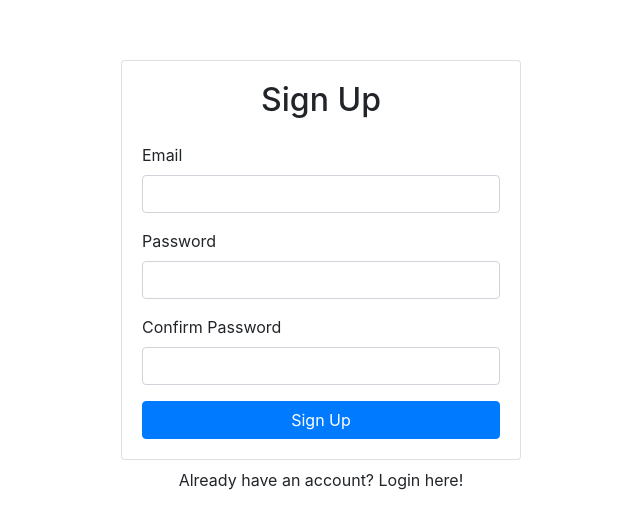
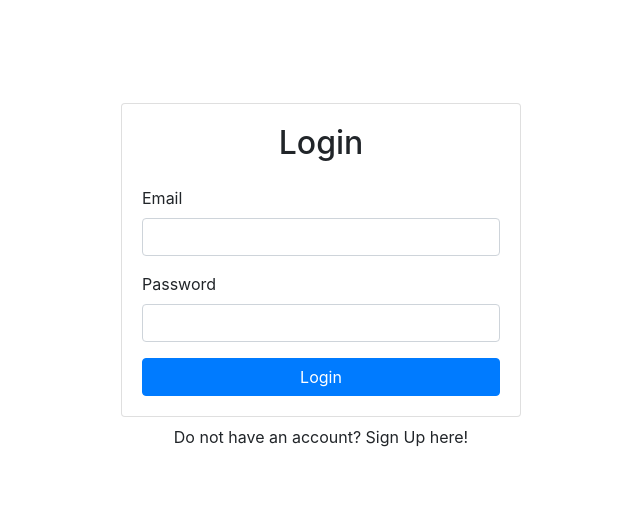
Before and after one commit to guvarallo/extractify, a React (Create React App) app: page /login in a window 1280 px wide. Shown: the part 124-652 px from the top of the page, without its empty margins (319-959 px from the left). Built offline with nearby package versions, Linux system fonts and the light colour scheme; no server answers.

Commit message:
added routes and login page

```diff
--- a/package.json
+++ b/package.json
@@ -11,6 +11,7 @@
     "react": "^16.14.0",
     "react-bootstrap": "^1.3.0",
     "react-dom": "^16.14.0",
+    "react-router-dom": "^5.2.0",
     "react-scripts": "3.4.3"
   },
   "scripts": {
--- a/src/components/App.js
+++ b/src/components/App.js
@@ -1,21 +1,30 @@
 import React from "react";
 import { Container } from "react-bootstrap";
+import { BrowserRouter as Router, Switch, Route } from "react-router-dom";
 
 import { AuthProvider } from "../contexts/AuthContext";
+import Dashboard from "./Dashboard";
 import Signup from "./Signup";
+import Login from "./Login";
 
 function App() {
   return (
-    <AuthProvider>
     <Container
       className='d-flex align-items-center justify-content-center'
       style={{ minHeight: "100vh" }}
     >
       <div className='w-100' style={{ maxWidth: "400px" }}>
-          <Signup />
+        <Router>
+          <AuthProvider>
+            <Switch>
+              <Route exact path='/' component={Dashboard} />
+              <Route path='/signup' component={Signup} />
+              <Route path='/login' component={Login} />
+            </Switch>
+          </AuthProvider>
+        </Router>
       </div>
     </Container>
-    </AuthProvider>
   );
 }
 
--- /dev/null
+++ b/src/components/Dashboard.js
@@ -0,0 +1,7 @@
+import React from "react";
+
+function Dashboard() {
+  return <h1>Dashboard</h1>;
+}
+
+export default Dashboard;
--- /dev/null
+++ b/src/components/Login.js
@@ -0,0 +1,53 @@
+import React, { useRef, useState } from "react";
+import { Form, Button, Card, Alert } from "react-bootstrap";
+import { useAuth } from "../contexts/AuthContext";
+
+function Login() {
+  const emailRef = useRef();
+  const passwordRef = useRef();
+  const { signup } = useAuth();
+  const [error, setError] = useState("");
+  const [loading, setLoading] = useState(false);
+
+  async function handleSubmit(e) {
+    e.preventDefault();
+
+    try {
+      setLoading(true);
+      setError("");
+      await signup(emailRef.current.value, passwordRef.current.value);
+    } catch {
+      setError("Failed to create an account");
+    }
+    setLoading(false);
+  }
+
+  return (
+    <>
+      <Card>
+        <Card.Body>
+          <h2 className='text-center mb-4'>Login</h2>
+          {error && <Alert variant='danger'>{error}</Alert>}
+          <Form onSubmit={handleSubmit}>
+            <Form.Group id='email'>
+              <Form.Label>Email</Form.Label>
+              <Form.Control type='email' ref={emailRef} required />
+            </Form.Group>
+            <Form.Group id='password'>
+              <Form.Label>Password</Form.Label>
+              <Form.Control type='password' ref={passwordRef} required />
+            </Form.Group>
+            <Button disabled={loading} className='w-100' type='submit'>
+              Login
+            </Button>
+          </Form>
+        </Card.Body>
+      </Card>
+      <div className='w-100 text-center mt-2'>
+        Do not have an account? Sign Up here!
+      </div>
+    </>
+  );
+}
+
+export default Login;
```
Also changed, not shown: 1 other file (tests, documents, lock files or other folders). Lines whose indentation alone changed are shown as unchanged.
